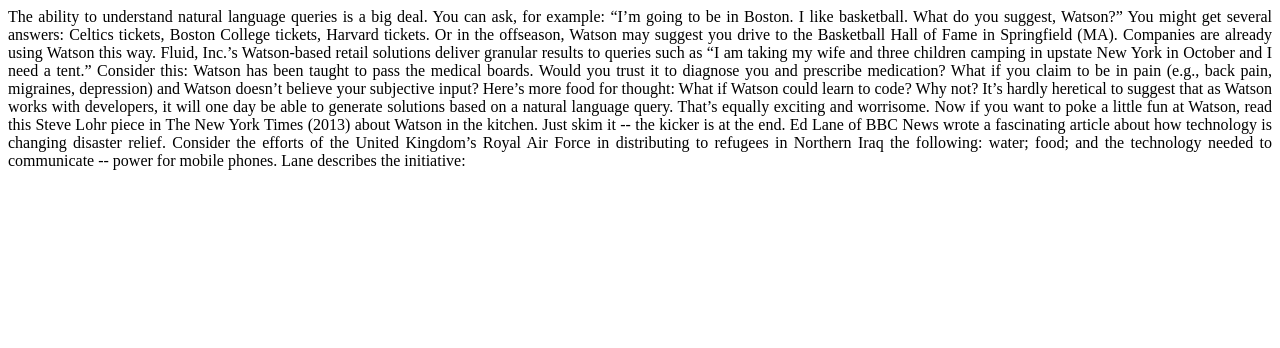
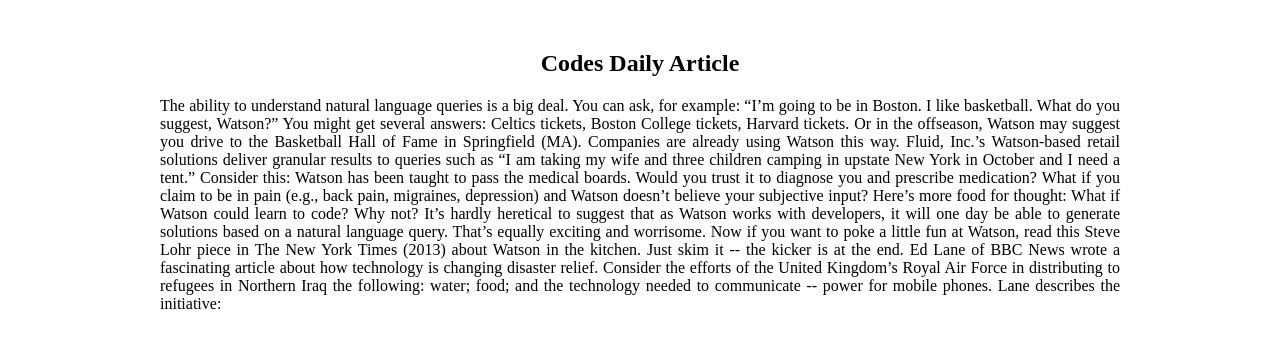
Before and after one commit to codesdaily/codesdaily.github.io, a plain HTML site: page index.html in a window 1280 px wide. Drawn offline with nearby package versions, Linux system fonts and the light colour scheme.

Commit message:
Update index.html
updated

```diff
--- a/index.html
+++ b/index.html
@@ -32,7 +32,9 @@
 </script>
   </head>
 <body>
-  <div style="text-align:justify;">
+
+  <div style="text-align:justify;width:960px;margin:50px auto;">
+    <h2 style="text-align:center;">Codes Daily Article</h2>
     The ability to understand natural language queries is a big deal. You can ask, for example: “I’m going to be in Boston. I like basketball. What do you suggest, Watson?” You might get several answers: Celtics tickets, Boston College tickets, Harvard tickets. Or in the offseason, Watson may suggest you drive to the Basketball Hall of Fame in Springfield (MA). Companies are already using Watson this way. Fluid, Inc.’s Watson-based retail solutions deliver granular results to queries such as “I am taking my wife and three children camping in upstate New York in October and I need a tent.” Consider this: Watson has been taught to pass the medical boards. Would you trust it to diagnose you and prescribe medication? What if you claim to be in pain (e.g., back pain, migraines, depression) and Watson doesn’t believe your subjective input? Here’s more food for thought: What if Watson could learn to code? Why not? It’s hardly heretical to suggest that as Watson works with developers, it will one day be able to generate solutions based on a natural language query. That’s equally exciting and worrisome. Now if you want to poke a little fun at Watson, read this Steve Lohr piece in The New York Times (2013) about Watson in the kitchen. Just skim it -- the kicker is at the end.
 
 Ed Lane of BBC News wrote a fascinating article about how technology is changing disaster relief.
```
